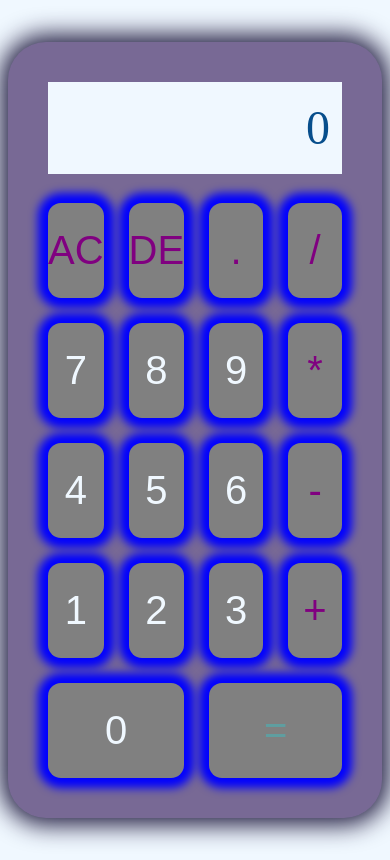
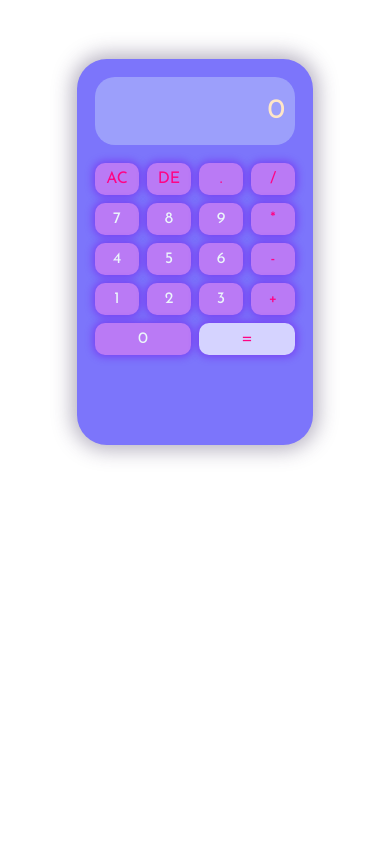
Before and after one commit to Sandovaljohana/calculatorproject3, a plain HTML site: page calculator.html in a window 390 px wide. Drawn offline with Linux system fonts and the light colour scheme.

Commit message:
fully calculator

```diff
--- a/calculator.html
+++ b/calculator.html
@@ -4,6 +4,9 @@
     <meta charset="UTF-8">
     <meta name="viewport" content="width=device-width, initial-scale=1.0">
     <link rel="stylesheet" href="./public/src/calculatorstyles.css">
+    <link rel="preconnect" href="https://fonts.googleapis.com">
+<link rel="preconnect" href="https://fonts.gstatic.com" crossorigin>
+<link href="https://fonts.googleapis.com/css2?family=Josefin+Sans&display=swap" rel="stylesheet">
     <title>Calculator</title>
 </head>
 <body>
--- a/public/js/functions.js
+++ b/public/js/functions.js
@@ -1,9 +1,6 @@
 let input = document.getElementById('input');
-
 let buttons = Array.from(document.getElementsByClassName('btn'));
-
 let operator = '';
-
 let data = [];
 
 buttons.map((button) => {
@@ -14,13 +11,15 @@ buttons.map((button) => {
       input.innerText = '';
       data = [];
       operator = '';
-        } else if (buttonText == 'DE') {
+    } else if (buttonText === 'DE') {
       input.innerText = input.innerText.slice(0, -1);
     } else if (buttonText === '.') {
-           if (!input.innerText.includes('.')) input.innerText += buttonText;
+      if (!input.innerText.includes('.')) {
+        input.innerText += buttonText;
+      }
     } else if (buttonText === '=') {
       data.push(input.innerText);
-           let result = eval(data.join(''));
+      let result = eval(data.join(' '));
       input.innerText = result;
       data = [];
       operator = '';
@@ -32,5 +31,5 @@ buttons.map((button) => {
     } else {
       input.innerText += buttonText;
     }
-         } )
-        })
+  });
+});
--- a/public/src/calculatorstyles.css
+++ b/public/src/calculatorstyles.css
@@ -1,103 +1,89 @@
-
-body{
-    background-color: aliceblue;
-    height: 100vh;
+body {
+  margin-top: 15%;
   display: flex;
   justify-content: center;
   align-items: center;
+  height: 60%;
+  background-color: ##eee7fb;
+  font-family: 'Josefin Sans', sans-serif;
 }
 
-.calculator{
-    box-shadow: 0 0 25px 7px rgb(31, 26, 63);
-    background-color: rgb(120, 105, 149);
+.calculator {
+  box-shadow: 0px 0px 20px 5px #3c2d565f;
+  border-radius: 30px;
+  background-color: #7c75fb;
   padding: 40px;
   width: 400px;
-    border-radius: 38px;
 }
 
-.display{
-    height: 8vh;
+.display {
+  height: 80px;
   display: flex;
   align-items: center;
   justify-content: flex-end;
-    margin-bottom: 10%;
-    background-color: aliceblue;
-    padding: 12px;
-    font-size: 2.5rem;
+  margin-bottom: 40px;
+  background-color: #daf0f957;
+  padding: 10px;
+  border-radius: 20px;
+  font-size: 2em;
 }
 
-.input{
-    color: rgb(7, 78, 140);
-    font-size: 3rem;
+.input {
+  font-size: 1.6em;
+  color: #ffe6c7;
 }
 
-.buttons{
+.buttons {
   display: grid;
   grid-template-columns: repeat(4, 1fr);
-    gap: 25px;
-
+  gap: 20px;
 }
 
-.btn{
+.btn {
   border: none;
-    border-radius: 13px;
-    padding: 25px 0;
-    font-size: 2.5em;
-    background-color: gray;
-    color: aliceblue;
-    box-shadow: 0 0 10px 10px blue;
+  border-radius: 10px;
+  padding: 20px 0;
+  font-size: 2em;
+  transition: background-color 0.3s ease;
+  background-color: #ba7af5;
+  box-shadow: 0px 0px 8px 1.6px #7303ea7c;
+  color: #ebf6fa;
+  font-family: 'Josefin Sans', sans-serif;
 }
 
-.btn:hover{
-    background-color: aqua;
+.btn:hover {
+  background-color: #b3fafd52;
+  box-shadow: 0px 0px 8px 1.6px #89ecf987;
 }
 
-.op{
-    color: purple;
+.op {
+  color: #fe0485;
 }
 
-.zero{
+.zero {
   grid-column: span 2;
+  border-radius: 10px;
 }
 
-.equals{
+.equals {
   grid-column: span 2;
-    color: cadetblue;
+  border-radius: 10px;
+  color: #fe0485;
+  background-color: #d5d3ff;
 }
 
 
-@media only screen and (max-with: 700px) {
+@media only screen and (max-width: 700px) {
   .calculator {
-        padding: 30px;
-        width: 200px;
+    padding: 24px;
+    width: 240px;
+    height: 350px;
   }
 
   .display {
-        height: 60px;
-        margin-bottom: 30px;
-        font-size: 2em;
-    }
-
-    .buttons {
-        gap: 15px;
-    }
-
-    .btn {
-        padding: 15px o;
-        font-size: 1.6em;
-    }
-}
-
-@media only screen and (max-with: 500px) {
-    .calculator {
-        padding: 20px;
-        width: 250px;
-    }
-
-    .display {
-        height: 50px;
-        margin-bottom: 20px;
-        font-size: 1.6em;
+    height: 48px;
+    margin-bottom: 24px;
+    font-size: 1.5em;
   }
 
   .buttons {
@@ -105,29 +91,80 @@ body{
   }
 
   .btn {
-        padding: 10px o;
-        font-size: 1.3em;
+    padding: 10px 0;
+    font-size: 1.28em;
   }
 }
 
-@media only screen and (max-with: 365px) {
+
+@media only screen and (max-width: 500px) {
   .calculator {
-        padding: 10px;
-        width: 180px;
+    padding: 18px;
+    width: 200px;
   }
 
   .display {
-        height: 40px;
-        margin-bottom: 10px;
-        font-size: 1.2em;
+    height: 48px;
+    margin-bottom: 18px;
+    font-size: 1.1em;
   }
 
   .buttons {
-        gap: 5px;
+    gap: 8px;
   }
 
   .btn {
-        padding: 5px o;
+    padding: 8px 0;
     font-size: 1em;
   }
 }
+
+
+@media only screen and (max-width: 300px) {
+  .calculator {
+    padding: 8px;
+    width: 144px;
+    height: 230px;
+    border-radius: 20px;
+  }
+
+  .display {
+    height: 32px;
+    margin-bottom: 8px;
+    font-size: 0.8em;
+  }
+
+  .buttons {
+    gap: 7px;
+  }
+
+  .btn {
+    padding: 4.5px 0;
+    font-size: 0.9em;
+  }
+}
+
+
+@media only screen and (max-width: 200px) {
+  .calculator {
+    padding: 5px;
+    border-radius: 10px;
+    width: 80px;
+    height: 110px;
+  }
+
+  .display {
+    height: 10px;
+    margin-bottom: 2px;
+    font-size: 0.5em;
+  }
+
+  .buttons {
+    gap: 3px;
+  }
+
+  .btn {
+    padding: 1.2px 0;
+    font-size: 0.5em;
+  }
+}
```
Lines whose indentation alone changed are shown as unchanged.
